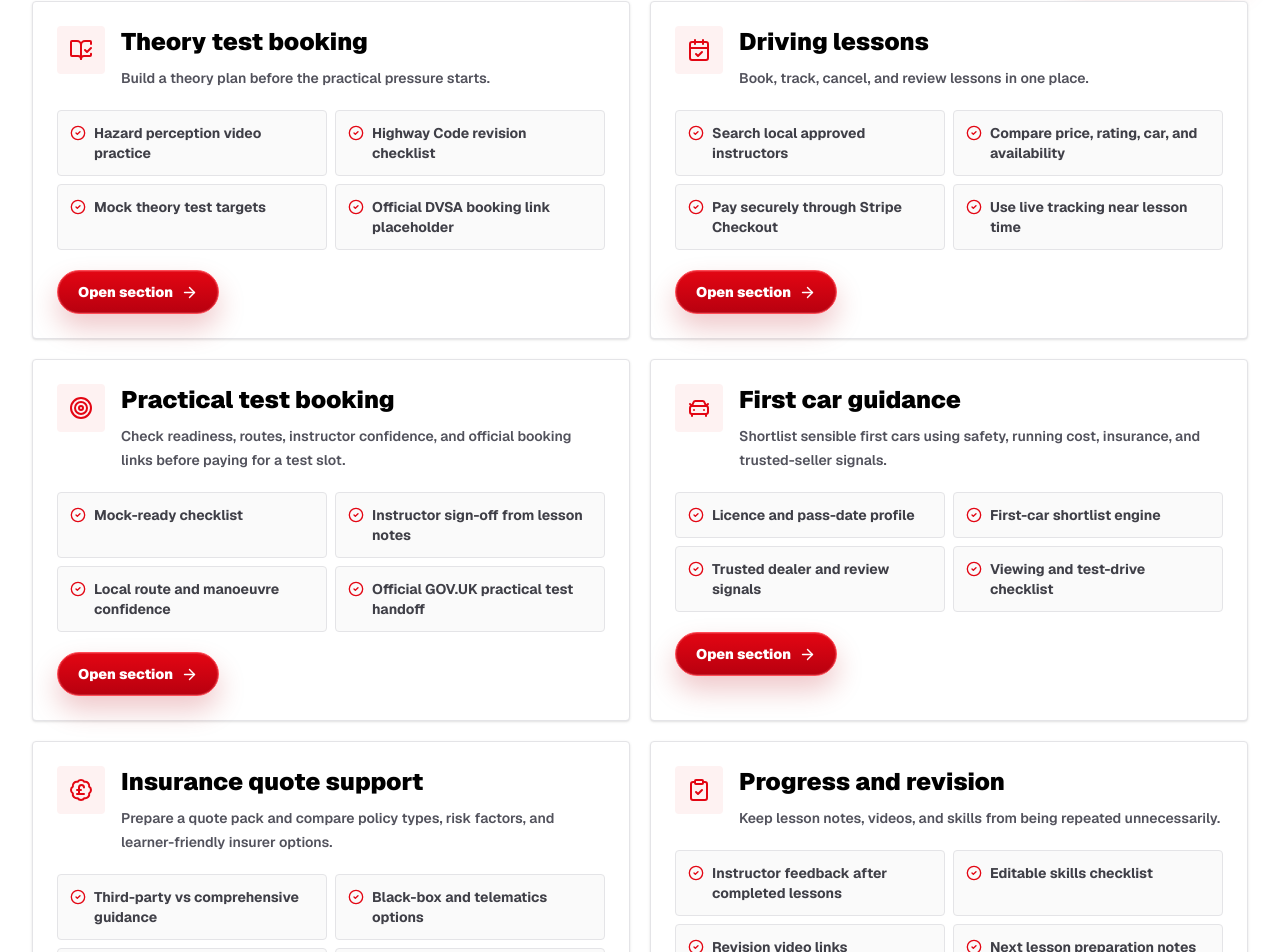
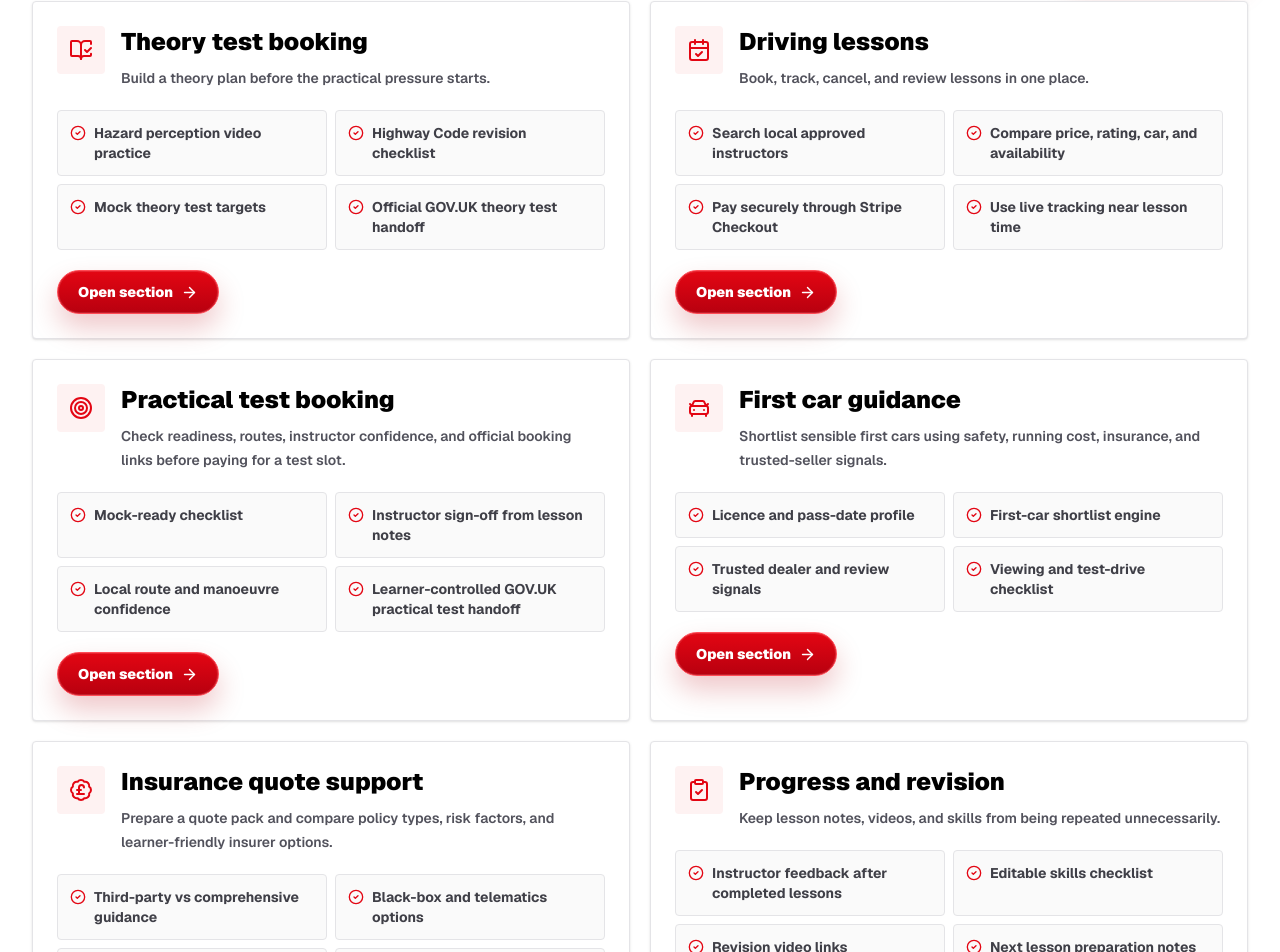
Before and after one commit to LDrivingAcademy/LDA, a Next.js app: page /learner-journey in a window 1280 px wide. Shown: the part 1253-2205 px from the top of the page. Built offline with nearby package versions, Linux system fonts and the light colour scheme.

Commit message:
Replace learner journey booking placeholders

```diff
--- a/src/app/learner-journey/page.tsx
+++ b/src/app/learner-journey/page.tsx
@@ -63,7 +63,7 @@ const actionSections = [
       "Hazard perception video practice",
       "Highway Code revision checklist",
       "Mock theory test targets",
-      "Official DVSA booking link placeholder"
+      "Official GOV.UK theory test handoff"
     ],
     href: "/theory-test"
   },
@@ -89,7 +89,7 @@ const actionSections = [
       "Mock-ready checklist",
       "Instructor sign-off from lesson notes",
       "Local route and manoeuvre confidence",
-      "Official GOV.UK practical test handoff"
+      "Learner-controlled GOV.UK practical test handoff"
     ],
     href: "/practical-test"
   },
```
